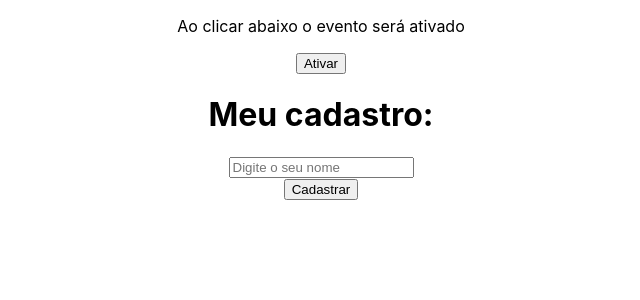
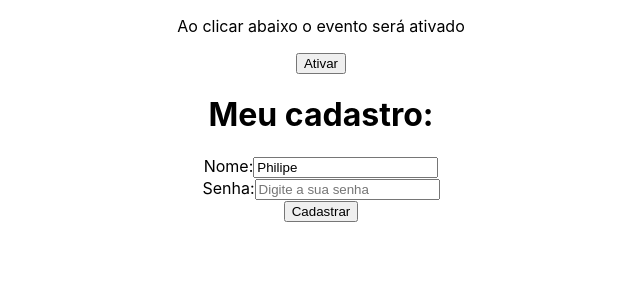
Before and after one commit to PhilipeeX/react-first-app, a React (Create React App) app: page / in a window 1280 px wide. Shown: the top 300 px of the page, without its empty margins (319-959 px from the left). Built offline with nearby package versions, Linux system fonts and the light colour scheme.

Commit message:
feat(useState): Creates and manipulates states on form

```diff
--- a/src/components/Form.js
+++ b/src/components/Form.js
@@ -1,17 +1,40 @@
+import { useState } from 'react';
+
 function Form() {
   function cadastrarUsuario(e){
     e.preventDefault();
-    console.log("Usuário cadastrado com sucesso!")
+    console.log(`O nome do usuário é ${name} e a senha enviada é ${password}`)
   }
+
+  const [name, setName] = useState('Philipe');
+  const [password, setPassword] = useState();
 
   return(
     <div>
       <h1>Meu cadastro:</h1>
       <form onSubmit={cadastrarUsuario}>
         <div>
-          <input type="text" placeholder="Digite o seu nome"/>
+          <label htmlFor="name">Nome:</label>
+          <input
+            type="text"
+            id="name"
+            name="name"
+            placeholder="Digite o seu nome"
+            value={name}
+            onChange={(e) => setName(e.target.value)
+          }
+          />
         </div>
-
+        <div>
+          <label htmlFor="password">Senha:</label>
+          <input
+            type="password"
+            id="password"
+            name="password"
+            placeholder="Digite a sua senha"
+            onChange={(e) => setPassword(e.target.value)}
+          />
+        </div>
         <div>
           <input type="submit" value="Cadastrar"/>
         </div>
```
